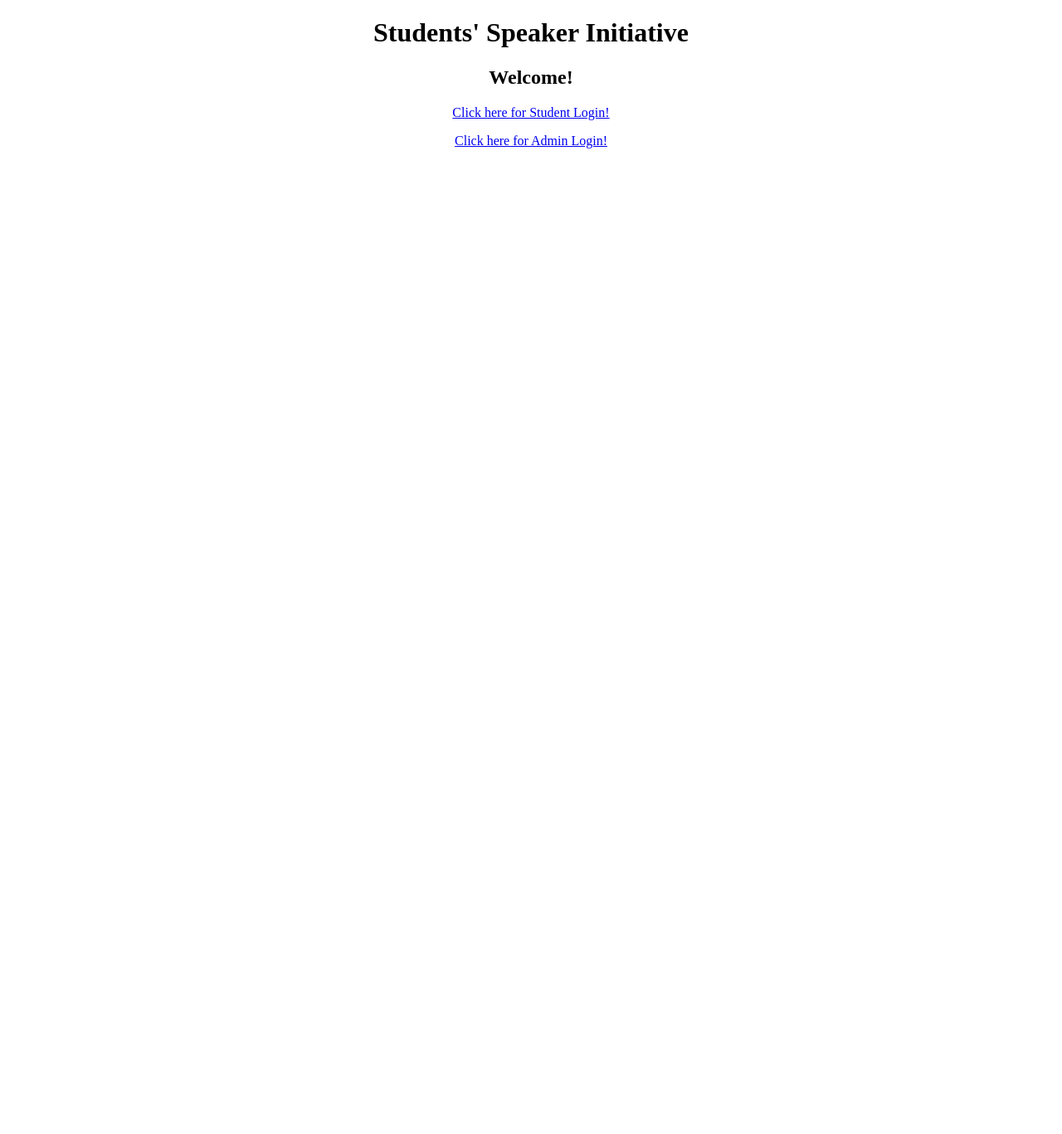
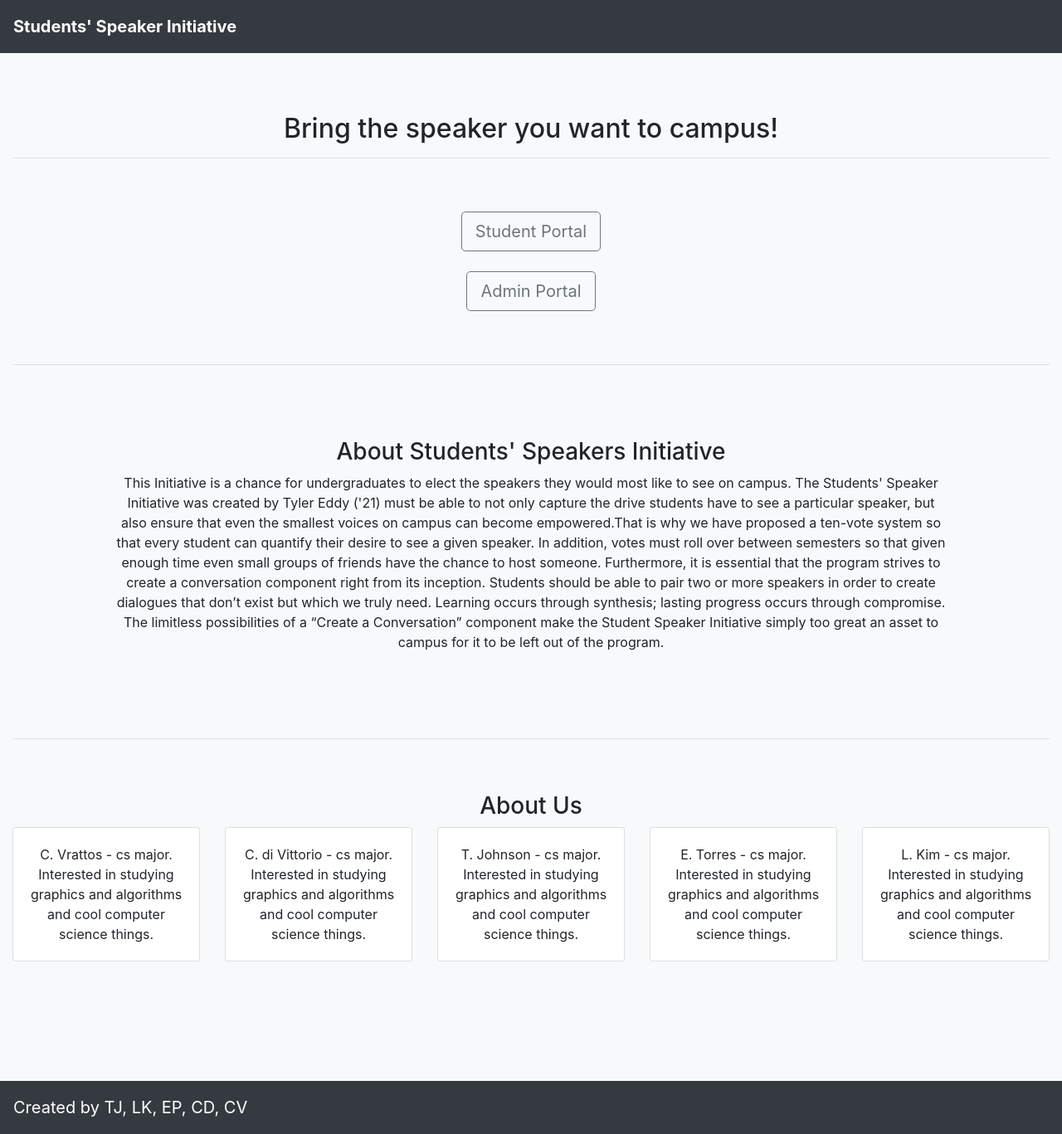
Before and after one commit to cvrattos1/StudentSpeakerInitiative, a Flask app: page / in a window 1280 px wide. Shown: the whole page at 83% size. Before the commit the page ends 179 px from the top, so only its background shows below. Run offline with Flask 2, Linux system fonts and the light colour scheme; parts of the project's set-up code (start-up, migrations or seed data) failed here and were passed over; some libraries are stand-ins or nearby versions.

Commit message:
index page changes

```diff
--- a/templates/index.html
+++ b/templates/index.html
@@ -1,4 +1,4 @@
-<!-- Landing Page -->
+<!-- Landing Page-->
 
 <!DOCTYPE html>
 <html lang="en">
@@ -6,20 +6,82 @@
 		<meta charset="UTF-8">
 		<meta name="viewport" content="width=device-width, initial-scale=1.0">
 		<meta http-equiv="X-UA-Compatible" content="ie-edge">
-		<title>Students' Speaker Initiative</title>
+        <link rel="stylesheet" href="https://maxcdn.bootstrapcdn.com/bootstrap/4.4.1/css/bootstrap.min.css">
+        <script src="https://ajax.googleapis.com/ajax/libs/jquery/3.4.1/jquery.min.js"></script>
+        <script src="https://cdnjs.cloudflare.com/ajax/libs/popper.js/1.16.0/umd/popper.min.js"></script>
+        <script src="https://maxcdn.bootstrapcdn.com/bootstrap/4.4.1/js/bootstrap.min.js"></script>
+        <script src="https://cdnjs.cloudflare.com/ajax/libs/cloudinary-core/2.3.0/cloudinary-core-shrinkwrap.min.js"></script>
+        <title>Students' Speaker Initiative</title>
 	</head>
-	<body>
-		<center>
-			<h1>Students' Speaker Initiative</h1>
-			<h2>Welcome!</h2>
-			<a href="sHome" target="_blank">Click here for Student Login!</a>
-			<p></p>
-			<a href="aHome" target="_blank">Click here for Admin Login!</a>
-            <br>
-			<br>
-			<br>
-			<b>{{errorMsg}}</b>
-			<br>
-		</center>
+	<body class='bg-light'>
+		<nav class="navbar navbar-expand-sm bg-dark navbar-dark">
+      	<br><br>
+		<a class="navbar-brand font-weight-bold" href="#">Students' Speaker Initiative</a>
+    	</nav>
+
+
+
+    <div class="container-fluid text-center">
+         <br><br><br><h2>Bring the speaker you want to campus!</h2> <hr>
+         <br><br><a type='button' class="btn btn-lg btn-outline-secondary" href="sHome" target="_blank">Student Portal</a>
+      	<br><br><a type='button' class="btn btn-lg btn-outline-secondary" href="aHome" target="_blank">Admin Portal</a>
+    	<br><br><br><hr>
+
+      <br><br><br><h3>About Students' Speakers Initiative</h3>
+      <p class="mx-auto" style="width: 1000px;">This Initiative is a chance for undergraduates to elect the speakers they would most like to see on campus.
+      The Students' Speaker Initiative was created by Tyler Eddy ('21) must be able to not only capture the drive students have to see a particular speaker,
+      but also ensure that even the smallest voices on campus can become empowered.That is why we have proposed a ten-vote system
+      so that every student can quantify their desire to see a given speaker. In addition, votes must roll over between semesters
+      so that given enough time even small groups of friends have the chance to host someone. Furthermore, it is essential that
+      the program strives to create a conversation component right from its inception. Students should be able to pair two or more
+      speakers in order to create dialogues that don’t exist but which we truly need. Learning occurs through synthesis; lasting
+      progress occurs through compromise. The limitless possibilities of a “Create a Conversation” component make the Student
+      Speaker Initiative  simply too great an asset to campus for it to be left out of the program.</p>
+
+    <br><br><br><hr>
+	</div>
+
+    <div class="container-fluid text-center">
+      <br><br><h3>About Us</h3>
+      <div class="card-deck">
+      <div class="card" style="width: 18rem;">
+        <img class="card-img-top" data-src="https://en.wikipedia.org/wiki/Mickey_Mouse#/media/File:Mickey_Mouse.png">
+        <div class="card-body">
+          <p class="card-text">C. Vrattos - cs major. Interested in studying graphics and algorithms and cool computer science things. </p>
+        </div>
+      </div>
+      <div class="card" style="width: 18rem;">
+        <img class="card-img-top" data-src="https://en.wikipedia.org/wiki/Mickey_Mouse#/media/File:Mickey_Mouse.png">
+        <div class="card-body">
+          <p class="card-text">C. di Vittorio - cs major. Interested in studying graphics and algorithms and cool computer science things. </p>
+        </div>
+      </div>
+      <div class="card" style="width: 18rem;">
+        <img class="card-img-top" data-src="https://en.wikipedia.org/wiki/Mickey_Mouse#/media/File:Mickey_Mouse.png">
+        <div class="card-body">
+          <p class="card-text">T. Johnson - cs major. Interested in studying graphics and algorithms and cool computer science things.</p>
+        </div>
+      </div>
+      <div class="card" style="width: 18rem;">
+        <img class="card-img-top" data-src="https://en.wikipedia.org/wiki/Mickey_Mouse#/media/File:Mickey_Mouse.png">
+        <div class="card-body">
+          <p class="card-text">E. Torres - cs major. Interested in studying graphics and algorithms and cool computer science things.</p>
+        </div>
+      </div>
+      <div class="card" style="width: 18rem;">
+        <img class="card-img-top" data-src="https://en.wikipedia.org/wiki/Mickey_Mouse#/media/File:Mickey_Mouse.png">
+        <div class="card-body">
+          <p class="card-text">L. Kim - cs major. Interested in studying graphics and algorithms and cool computer science things.</p>
+        </div>
+      </div>
+    </div>
+	</div>
+
+    <br><br><br><br><br><br>
+
+    <nav class="navbar navbar-expand-sm bg-dark navbar-dark">
+      <br><br>
+		<a class="navbar-brand">Created by TJ, LK, EP, CD, CV</a>
+    </nav>
 	</body>
 </html>
```
